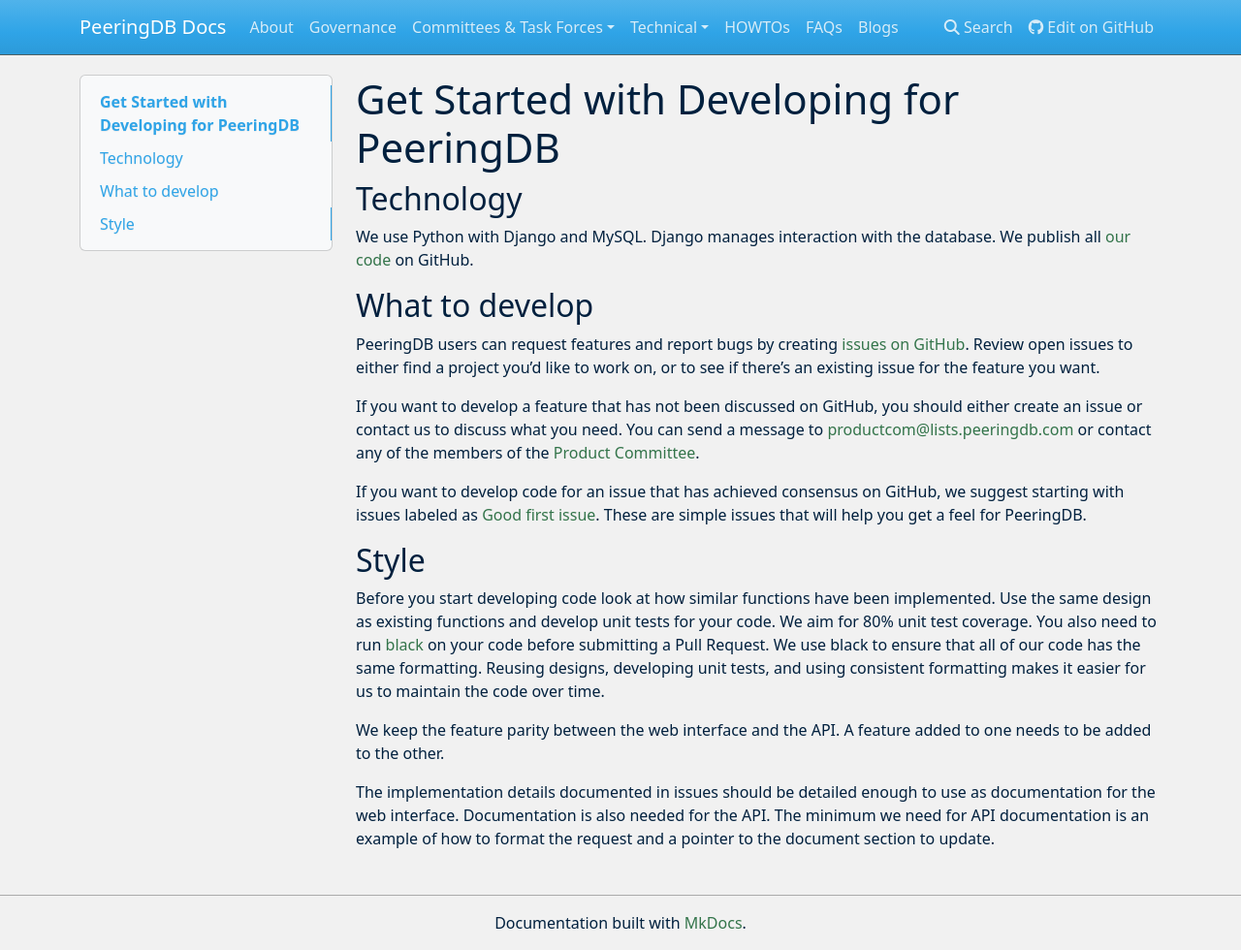
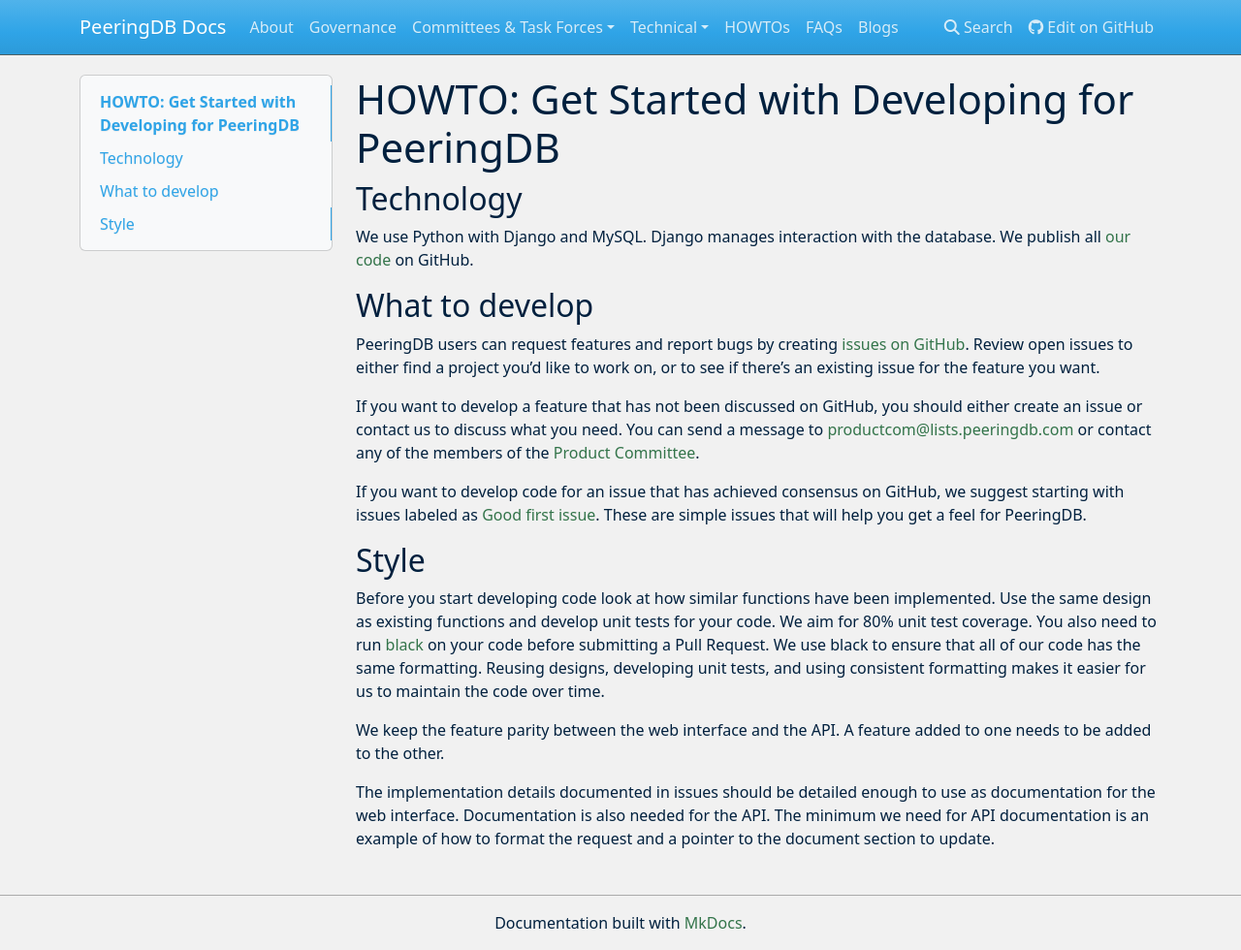
Before and after one commit to peeringdb/docs, an MkDocs documentation site: the page built from docs/howto/get-started-developing.md, in a window 1280 px wide and 980 px high. Shown: the whole window at 97% size. Built offline with MkDocs 1.6.1, drawn with Linux system fonts in a browser that asks for light colours; nearby versions of some CDN libraries.

Commit message:
Fixed HOWTO titles.

```diff
--- a/docs/howto/get-started-developing.md
+++ b/docs/howto/get-started-developing.md
@@ -1,4 +1,4 @@
-# Get Started with Developing for PeeringDB
+# HOWTO: Get Started with Developing for PeeringDB
 
 ## Technology
 
--- a/docs/howto/search.md
+++ b/docs/howto/search.md
@@ -1,4 +1,4 @@
-# Get Started with Search in PeeringDB
+# HOWTO: Get Started with Search in PeeringDB
 
 ## Introduction to PeeringDB
 
--- a/docs/howto/updates-for-as112.md
+++ b/docs/howto/updates-for-as112.md
@@ -1,4 +1,4 @@
-# What is AS112?
+# HOWTO: What is AS112?
 
 Many networks using private address space ([RFC 1918](https://www.rfc-editor.org/info/rfc1918)) leak the reverse DNS lookups instead of running a local DNS server to respond to them. To stop this traffic from overwhelming root nameservers, volunteers run [AS112 nameservers](https://www.as112.net), which provide authoritative, local answers.
 
```
